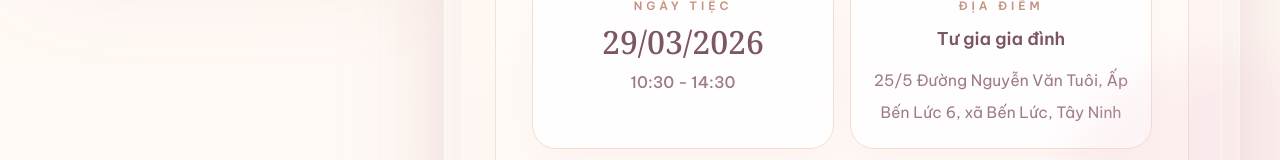
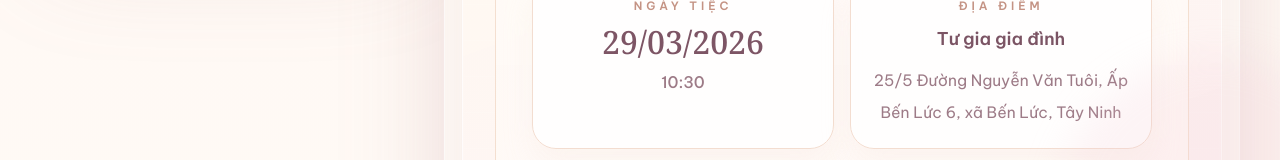
Before and after one commit to ThuKudo/Thiep-moi-tiec-thoi-noi, a Next.js app: page / in a window 1280 px wide. Shown: the part 1297-1457 px from the top of the page. Built offline with nearby package versions, Linux system fonts and the light colour scheme.

Commit message:
chore: simplify invitation start time display

```diff
--- a/src/data/invitation.ts
+++ b/src/data/invitation.ts
@@ -16,7 +16,7 @@ export const invitationConfig: InvitationConfig = {
   eventTitle: "Thiệp Mời Thôi Nôi",
   babyName: "Bé Ánh Dương",
   eventDate: "29/03/2026",
-  eventTime: "10:30 - 14:30",
+  eventTime: "10:30",
   venueLabel: "Tư gia gia đình",
   venueAddress:
     "25/5 Đường Nguyễn Văn Tuôi, Ấp Bến Lức 6, xã Bến Lức, Tây Ninh",
```
Also changed, not shown: 1 other file (tests, documents, lock files or other folders).
